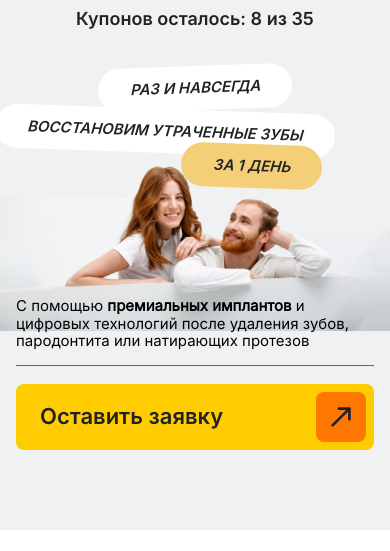
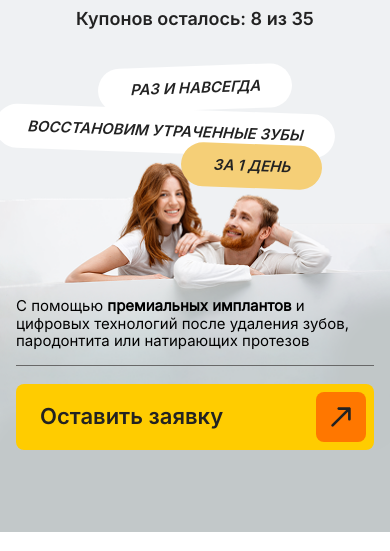
Before and after one commit to arseny1112/dentistry-UltraDent, a website: page index.html in a window 390 px wide. Shown: the part 262-813 px from the top of the page. Drawn offline with nearby package versions, Linux system fonts and the light colour scheme.

Commit message:
added bg-image

```diff
--- a/styles/style.scss
+++ b/styles/style.scss
@@ -121,11 +121,15 @@ a {
 
           @media (max-width: 483px) {
             height: 628px;
-          }
 
-          @media (max-width: 425px) {
-                   height: 593px;
-          }
+            @media (max-width: 425px) {
+          background-image: url("../imgs/hero-bg-mobile.png");
+                  height: 794px;
+      z-index: 1;
+      background-size: cover;
+          // height: 593px;
+        }
+      }
         }
       }
     }
```
Also changed, not shown: imgs/hero-bg-mobile.png (added), styles/style.css, 1 other file.
